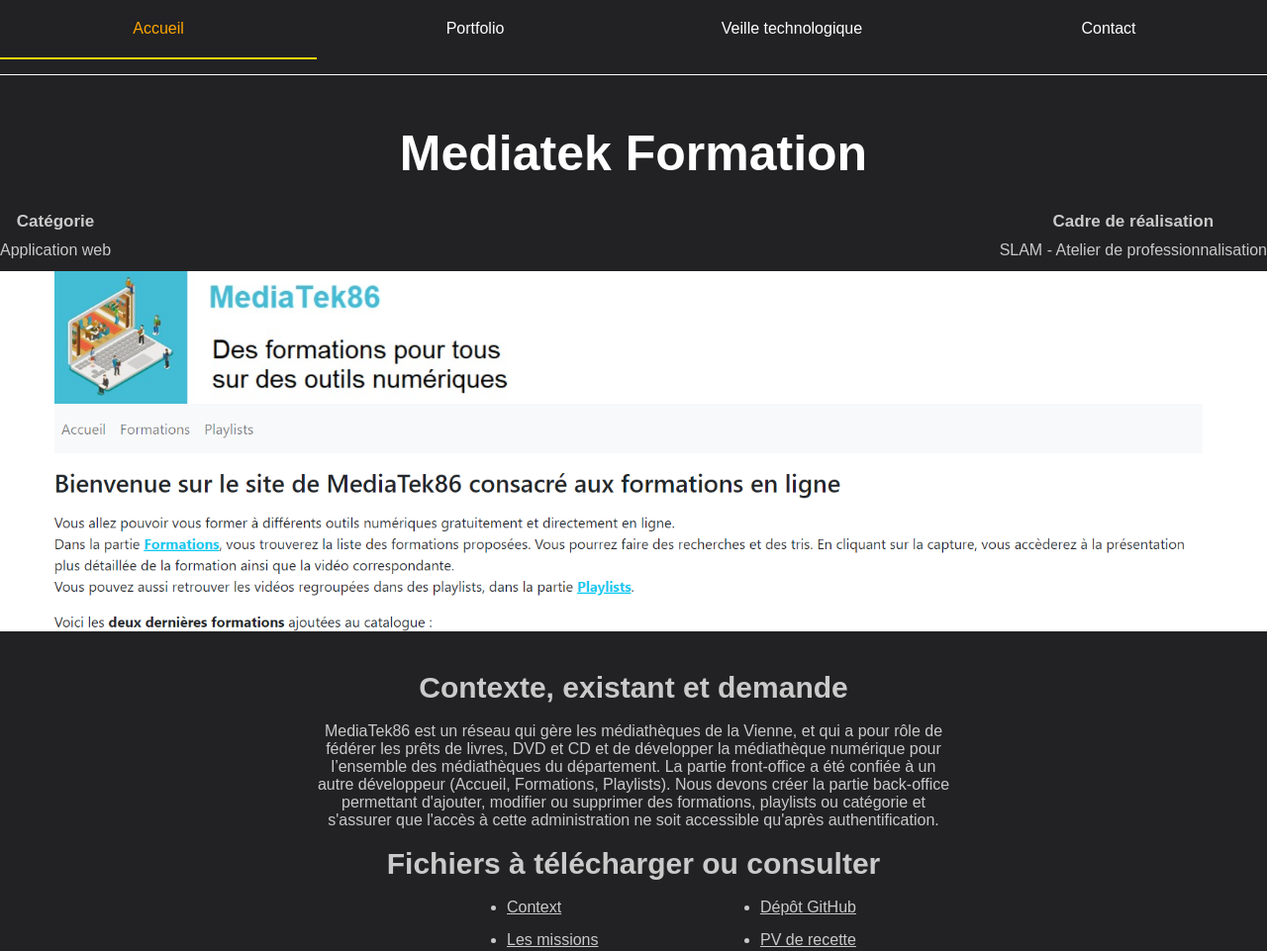
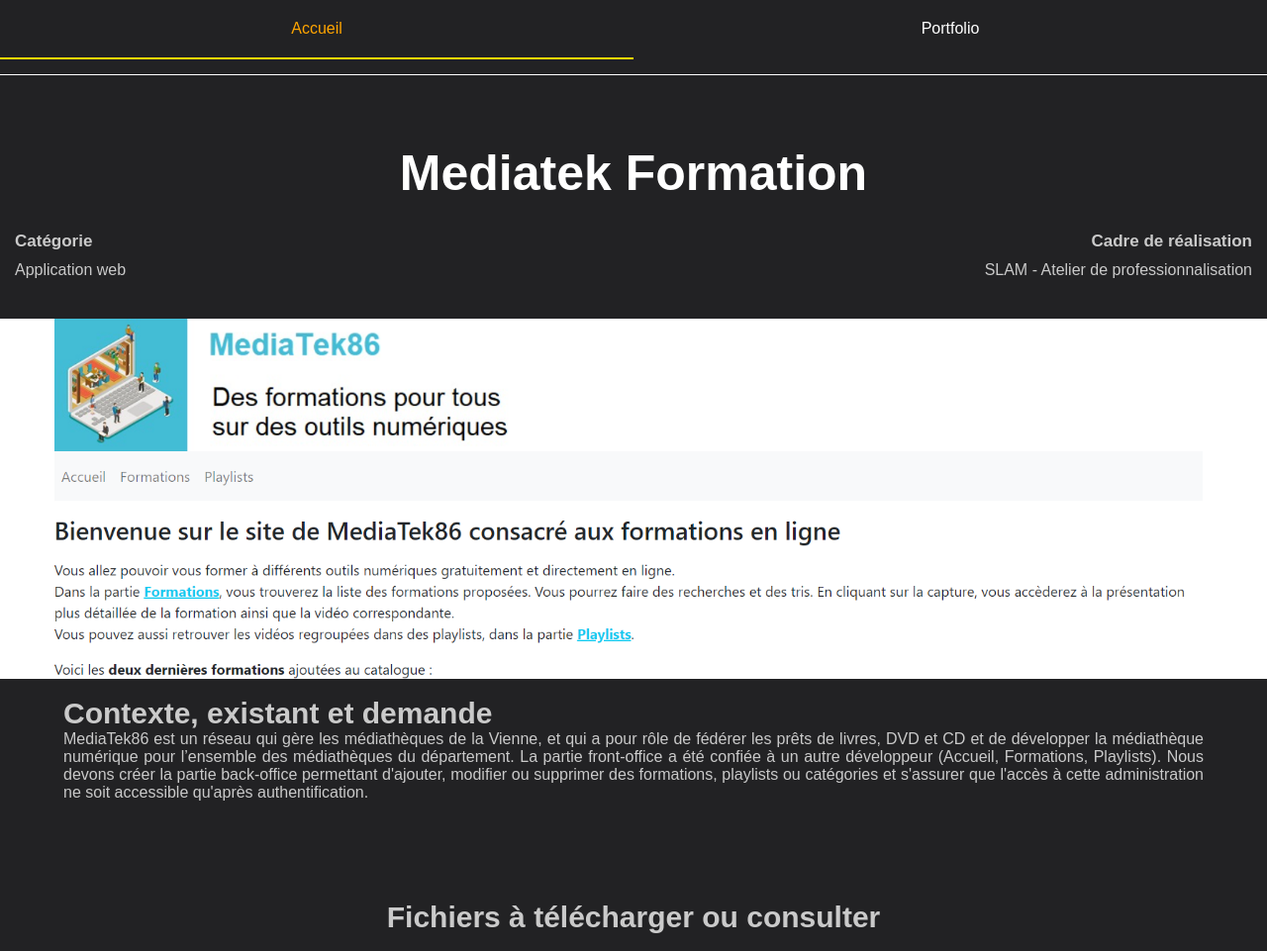
Before and after one commit to morganttheo/portfolio, a Symfony app: template templates/pages/projet1.html.twig in a window 1280 px wide; the page is wider, and only the part inside the window is pictured. Shown: the top 961 px of that part at 99% size. Run offline with Twig, Linux system fonts and the light colour scheme; the template is opened without the code that fills it, so the values that code supplies are empty; some libraries are stand-ins or nearby versions.

Commit message:
Ajout Cards et amélioration du css de l'AP1

```diff
--- a/public/css/Styles.css
+++ b/public/css/Styles.css
@@ -1,98 +1,78 @@
-*{
-    margin:0px;
-    padding: 0px;
+* {
+    margin: 0;
+    padding: 0;
     font-family: Avenir, sans-serif;
-
-
+    box-sizing: border-box;
 }
 
-body{
+html, body {
+    overflow-x: hidden; /* Empêche le débordement horizontal */
+    width: 100%;
     background-color: #222224;
-
-}
-nav ul{
-
-    list-style-type: none;
-    background-color: #222224;
-    padding-bottom: 0px;
-
-
-
-}
-nav li{
-    float: left;
-    width: 25%;
-
-    text-align: center;
-
 }
 
-nav ul::after{
-    content:"";
-    display: table;
-    clear: both;
-}
-nav{
+nav {
     width: 100%;
     margin: 0 auto;
     background-color: white;
     position: sticky;
-    top: 0px;
+    top: 0;
     border-bottom: 1px solid white;
-    z-index: 1000; /* assure que le menu reste au-dessus du contenu */
-
-
+    z-index: 1000; /* Assure que le menu reste au-dessus du contenu */
 }
 
-nav a{
+nav ul {
+    list-style-type: none;
+    padding: 0;
+    display: flex;
+    justify-content: space-around;
+    background-color: #222224;
+}
 
+nav li {
+    text-align: center;
+    flex: 1;
+}
+
+nav a {
     display: block;
     text-decoration: none;
     color: white;
     border-bottom: 2px solid transparent;
-    padding: 20px 0px;
-
+    padding: 20px 0;
 }
 
-nav a:hover{
+nav a:hover {
     color: orange;
     border-bottom: 2px solid gold;
 }
 
-h1{
-    padding-top: 10px;
+h1, h5 {
     color: white;
     text-align: center;
+    margin-top: 20px;
 }
 
-
-h5{
-    padding-top: 50px;
-    color: white;
-    text-align: center;
-
+.page-mediatek {
+    width: 40%;
+    height: auto;
+    display: block;
+    margin: 40px auto 0;
+    opacity: 0.5;
+    transition: opacity 0.3s;
 }
 
-.page-mediatek{
-    width: 40%;
-    height: 40%;
-    align: center;
-    padding-top: 40px;
-    opacity: 0.5;
-
-}
 .page-mediatek:hover {
-  opacity: 1;
+    opacity: 1;
 }
 
-
 .container {
-  position: relative;
-  text-align: center;
-  color: #cacaca;
+    position: relative;
+    text-align: center;
+    color: #cacaca;
 }
 
-.imgText{
+.imgText {
     position: absolute;
     top: 90%;
     left: 50%;
@@ -100,121 +80,270 @@ h5{
     text-align: center;
     font-size: 30px;
     color: #cacaca;
-    background-color: transparent ;
+    background-color: transparent;
     text-decoration: none;
 }
 
-.ap1-titre{
+.ap1-titre {
     padding-top: 50px;
     font-size: 50px;
     padding-bottom: 30px;
 }
 
-.box1{
+.box1 {
     position: relative;
 }
-.div-categorie{
-    position: absolute;
+
+.div-categorie {
+    position: relative;
+    text-align: left; /* Aligne les catégories à gauche */
+    width: 50%;
+    float: left;
+    padding-left: 15px;
 }
-.h6-categorie{
+.div-matiere {
+    position: relative;
+    text-align: right; /* Aligne les réalisations à droite */
+    width: 50%;
+    float: right;
+    padding-right: 15px;;
+}
+
+.h6-categorie {
     font-size: 17px;
     padding-bottom: 10px;
 }
-.div-matiere{
-    position: absolute;
-    right: 0px;
+
+.img-banniere {
+    width: 100%;
+    height: auto;
+    padding-top: 40px;
+    display: block;
 }
 
-.img-banniere{
-    width: 100%;
-    height: 100%;
-    padding-top: 60px;
+.context {
+    padding: 0 5%;
+    padding-bottom: 100px;
+    text-align: justify;
+}
+
+.gauche, .droite, .centre {
+    position: relative;
+    width: 100%; /* Correction pour éviter le dépassement */
+    text-align: center;
+    margin-bottom: 20px;
+}
+
+li {
+    margin-bottom: 15px;
 
 }
+/*Fichiers à télécharger*/
 
-.context{
-    padding-left: 25%;
-    padding-right: 25%;
-    padding-bottom: 150px;
+.centre {
+    display: flex;
+    flex-direction: column;
+    align-items: center;
+    margin: 20px auto;
 }
 
-.gauche{
-    position: absolute;
-    text-align: left;
-    left: 40%;
-    right:45%;
+.centre ul {
+    list-style-type: disc; /* Afficher les puces */
+    color: white; /* Couleur des puces et du texte */
+    padding-left: 20px; /* Ajouter un peu d'espace pour la puce */
+}
 
+.centre li {
+    margin: 10px 0; /* Espace entre chaque élément de la liste */
+    text-align: left; /* Aligner le texte à gauche */
+    padding-left: 10px; /* Ajouter un peu d'espace entre la puce et le texte */
 }
-.droite{
-    position: absolute;
-    text-align: left;
-    right: 0%;
-    left: 60%;
+.fich, .fich2 {
+    color: #cacaca;
+    text-align: center; /* Centre le conteneur */
 }
-.centre{
+
+.divCompetence {
     position: relative;
     text-align: center;
-    left: 50%;
-    right:50%;
+    align-items: flex-start;
+    margin: 20px auto;
+    width: 40%;
+}
+
+/* Compétences couvertes */
+.re {
+    text-align: left; /* Toujours aligner le texte à gauche */
+    margin-left: auto; /* Centrage avec un peu plus d'espace à gauche */
+    margin-right: auto;
+    max-width: 90%; /* Largeur de l'élément autour de 90%, plus proche du centre */
+}
+
+/* Définir les puces et ajuster la présentation */
+.re ul {
+    list-style-type: disc; /* Puces visibles */
+    padding-left: 30px; /* Un padding suffisant pour afficher les puces à gauche du texte */
+    margin: 0; /* Enlever la marge par défaut */
+    list-style-position: inside; /* S'assurer que les puces apparaissent à l'intérieur de la liste */
+}
+
+/* Si list-style-type ne fonctionne pas, ajoutons une puce via un pseudo-élément */
+.re ul li::before {
+    content: "\2022"; /* Le caractère Unicode pour la puce (bullet) */
+    color: white; /* La couleur des puces */
+    font-size: 1.5em; /* Taille de la puce */
+    margin-right: 10px; /* Espacement entre la puce et le texte */
+    margin-left: -20px; /* Déplacer légèrement la puce vers la gauche si nécessaire */
+}
+
+.re li {
+    margin: 5px 0; /* Espacement entre chaque élément de la liste */
+    text-align: left; /* Aligner le texte à gauche */
+}
+
+.re a {
+    color: white; /* Couleur du texte */
+    text-decoration: none; /* Enlever le soulignement des liens */
+}
+
+/* Titre */
+.re h4, .re h3 {
+    margin-left: 0; /* Titre sans décalage supplémentaire */
+}
+
+/* Aligner les puces et les textes */
+.re ul li {
+    display: flex;
+    align-items: baseline; /* Aligner le texte avec la puce */
+}
+
+.re ul li a {
+    display: inline-block; /* Garder le texte avec la puce dans le même bloc */
 }
 
 
-li{
-    margin-bottom: 15px;
+.doc {
+    padding: 30px 0 10px;
 }
 
-
-.fich{
-    color: #cacaca;
-    position: absolute;
-    left: 0%;
-
-}
-.fich2{
-    color: #cacaca;
-    position: absolute;
-    left: 0%;
+h3 {
+    font-size: 30px;
 }
 
-.divCompetence{
-    position: relative;
-    text-align: left;
-    left: 40%;
-}
-.re{
-    position: relative;
-}
-
-.doc{
-    padding-top: 30px;
-    padding-bottom:10px;
-}
-h3{
-    font-size: 30px;
-}
-footer{
+footer {
     position: relative;
     margin-top: 100px;
     text-align: center;
-
-}
-h4{
-    text-decoration:underline;
+    color: #cacaca;
 }
 
-.cv{
+h4 {
+    text-decoration: underline;
+}
+
+.cv {
     color: #cacaca;
+}
 
-}
-.footer-a{
+.footer-a {
     text-decoration: none;
     color: #cacaca;
 }
-
 
 .fa-linkedin {
     background: #3B5998;
     color: white;
     position: relative;
-    right: 100%;
 }
+
+.projetsTitle {
+    font-size: 45px;
+    color: #ECDFCC;
+}
+
+.iconTitle {
+    width: 40px;
+    height: 40px;
+    color: #ECDFCC;
+}
+
+/* Container des cartes */
+.projectsContainer {
+    display: flex;
+    justify-content: center;
+    padding: 20px;
+}
+
+/* Grille des cartes (une seule carte par ligne) */
+.projectsCards {
+    display: flex;
+    flex-direction: column;
+    align-items: center;
+    width: 100%;
+    max-width: 900px;
+    gap: 20px;
+}
+
+/* Style des cartes */
+.projectsCard {
+    display: flex;
+    background: #333;
+    padding: 0;
+    border-radius: 10px;
+    box-shadow: 0 4px 8px rgba(0, 0, 0, 0.1);
+    text-align: left;
+    color: white;
+    transition: transform 0.3s;
+    width: 100%;
+    height: 240px;
+}
+
+.projectsCard:hover {
+    transform: translateY(-5px);
+}
+
+.projectsPicture {
+    flex: 1.2;
+    height: 100%;
+}
+
+.projectsPicture img {
+    width: 100%;
+    height: 100%;
+    object-fit: cover;
+}
+
+.projectsContent {
+    flex: 2;
+    padding: 20px;
+    display: flex;
+    flex-direction: column;
+    justify-content: space-between;
+}
+
+.projectBtn {
+    align-self: flex-start;
+    margin-top: auto;
+}
+
+/* Lien dans la carte */
+.projectsCard a {
+    display: inline-block;
+    margin-top: 10px;
+    padding: 8px 15px;
+    background: #ECDFCC;
+    color: #333;
+    text-decoration: none;
+    border-radius: 5px;
+}
+
+.projectsCard a:hover {
+    background: #ECDFCC;
+}
+
+.projectsPage {
+    display: flex;
+    align-items: center;
+    justify-content: center;
+    gap: 10px;
+}
--- a/templates/basefront.html.twig
+++ b/templates/basefront.html.twig
@@ -6,8 +6,6 @@
         <ul>
             <li> <a href="{{ path('index') }}"> Accueil</a></li>
             <li> <a href="{{ path('portfolio') }}"> Portfolio</a></li>
-            <li> <a href="{{ path('veille') }}"> Veille technologique</a></li>
-            <li> <a href="#"> Contact</a></li>
         </ul>
     </nav>
 {% endblock %}
--- a/templates/pages/projet1.html.twig
+++ b/templates/pages/projet1.html.twig
@@ -11,71 +11,45 @@
                 <h6 class="h6-categorie"> Cadre de réalisation </h6>
                 <span> SLAM - Atelier de professionnalisation </span>
             </div>
-        <div>
+            <div class="img-container">
                 <img class="img-banniere" src="{{ asset('images/bannière-ap1.png') }}" alt="Image atelier de professionalisation" />
             </div>
-        <br>
+            </br>
             <div class="context">
-            <br>
                 <h3> Contexte, existant et demande </h3>
-            <br>
-            <a>MediaTek86 est un réseau qui gère les médiathèques de la Vienne, et qui a pour rôle de fédérer les prêts de livres, DVD et CD et de développer la médiathèque numérique pour l’ensemble des médiathèques du département.
+                <p>
+                    MediaTek86 est un réseau qui gère les médiathèques de la Vienne, et qui a pour rôle de fédérer les prêts de livres, DVD et CD
+                    et de développer la médiathèque numérique pour l’ensemble des médiathèques du département.
                     La partie front-office a été confiée à un autre développeur (Accueil, Formations, Playlists).
-               Nous devons créer la partie back-office permettant d'ajouter, modifier ou supprimer des formations, playlists ou catégorie et s'assurer que l'accès à cette administration ne soit accessible qu'après authentification.
-            </a>
-            <br>
-            <br>
+                    Nous devons créer la partie back-office permettant d'ajouter, modifier ou supprimer des formations, playlists ou catégories
+                    et s'assurer que l'accès à cette administration ne soit accessible qu'après authentification.
+                </p>
+            </div>
+
             <h3> Fichiers à télécharger ou consulter </h3>
-            <br>
-            <div class="gauche">
+
+            <div class="centre">
                 <ul>
-                    <li>
-                        <a class="fich" href="{{ asset('fichiers/Projet1/Context_Detaille.pdf') }}" download="Contexte_Detaille.pdf"> Context </a>
-                    </li>
-
-                    <li>
-                        <a class="fich" href="{{ asset('fichiers/Projet1/les_missions.pdf') }}" download="les_missions.pdf"> Les missions </a>
-                    </li>
-
-                    <li>
-                        <a class="fich" href="{{ asset('fichiers/Projet1/cahier_des_charges.pdf') }}" download="cahier_des_charges.pdf"> Cahier des charges </a>
-                    </li>
-
-                    <li>
-                       <a class="fich" href="{{ asset('fichiers/Projet1/Contrat_De_Developpement.pdf') }}" download="Contrat "> Contrat de développement</a>
-                    </li>
-                    <li>
-                        <a class="fich2" href="https://morgantmediatek.go.yj.fr/mediatekformation/documentation/"> Documentation technique </a>
-                    </li>
-                </ul>
-
-            </div>
-            <div class="droite">
-                <ul>
-                    <li>
-                        <a class="fich2" href="https://github.com/morganttheo/mediatekformation.git"> Dépôt GitHub</a>
-                    </li>
-                    <li>
-                        <a class="fich2" href="{{ asset('fichiers/Projet1/pv_recette.pdf') }}" download="pv_recette.pdf">PV de recette </a>
-                    </li>
-                    <li>
-                        <a class="fich2" href="{{ asset('fichiers/Projet1/compte_rendu.pdf') }}" download="compte_rendu.pdf"> Compte rendu</a>
-                    </li>
-                    <li>
-                        <a class="fich2" href="https://morgantmediatek.go.yj.fr/mediatekformation/public/"> Site en ligne </a>
-                    </li>
-
+                    <li><a class="fich" href="{{ asset('fichiers/Projet1/Context_Detaille.pdf') }}" download="Contexte_Detaille.pdf"> Context </a></li>
+                    <li><a class="fich" href="{{ asset('fichiers/Projet1/les_missions.pdf') }}" download="les_missions.pdf"> Les missions </a></li>
+                    <li><a class="fich" href="{{ asset('fichiers/Projet1/cahier_des_charges.pdf') }}" download="cahier_des_charges.pdf"> Cahier des charges </a></li>
+                    <li><a class="fich" href="{{ asset('fichiers/Projet1/Contrat_De_Developpement.pdf') }}" download="Contrat"> Contrat de développement</a></li>
+                    <li><a class="fich2" href="https://github.com/morganttheo/mediatekformation.git"> Dépôt GitHub</a></li>
+                    <li><a class="fich2" href="{{ asset('fichiers/Projet1/pv_recette.pdf') }}" download="pv_recette.pdf"> PV de recette </a></li>
+                    <li><a class="fich2" href="{{ asset('fichiers/Projet1/compte_rendu.pdf') }}" download="compte_rendu.pdf"> Compte rendu</a></li>
                 </ul>
             </div>
-        </div>
-        <br>
+
+            <p class="note">Le site n'est plus accessible en ligne car non utilisé.</p>
+
             <div class="doc">
                 <h3> Documentation utilisateur </h3>
-            <br>
+                </br>
                 <video controls preload="metadata" width="600" height="300">
-                <source src="{{ asset('fichiers/Projet1/TutoMediatek.mp4') }}" type="video/mp4" >
+                    <source src="{{ asset('fichiers/Projet1/TutoMediatek.mp4') }}" type="video/mp4">
                     <track label="English" kind="captions" srclang="en" src="resources/myvideo-en.vtt" default>
                 </video>
+            </div>
         </div>
         <div class="re">
             <div class="divCompetence">
@@ -105,7 +79,7 @@
                         <a>Vérifier le respect des règles d'utilisation des ressources numériques</a>
                     </li>
                 </ul>
-
+                </br>
                 <h4>Répondre aux incidents et aux demandes d'assistance et d'évolution </h4>
                 <br>
 
@@ -120,6 +94,7 @@
                         <a>Traiter des demandes concernant les applications</a>
                     </li>
                 </ul>
+                </br>
                 <h4>Développer la présence en ligne de l'organisation</h4>
                 <br>
 
@@ -135,7 +110,7 @@
                         <a>Participer à l'évolution d'un site web exploitant les données de l'organisation</a>
                     </li>
                 </ul>
-
+                </br>
                 <h4> Travailler en mode projet</h4>
                 <br>
                 <ul>
@@ -149,7 +124,7 @@
                         <a>Evaluer les indicateurs de suivi d'un projet et analyser les écarts</a>
                     </li>
                 </ul>
-
+                </br>
                 <h4>Mettre à disposition des utilisateurs un service informatique</h4>
                 <br>
                 <ul>
@@ -163,7 +138,7 @@
                         <a>Accompagner les utilisateurs dans la mise en place d'un service</a>
                     </li>
                 </ul>
-
+                </br>
                 <h4>Concevoir et développer une solution applicative</h4>
                 <br>
                 <ul>
@@ -201,6 +176,7 @@
                         <a>Exploiter les fonctionnalités d'un environnement de développement et de tests</a>
                     </li>
                 </ul>
+                </br>
                 <h4>Assurer la maintenance corrective ou évolutive d'une solution applicative</h4>
                 <br>
                 <ul>
@@ -214,7 +190,7 @@
                         <a>Analyser et corriger un dysfonctionnement</a>
                     </li>
                 </ul>
-
+                </br>
                 <h4>Gérer les données</h4>
                 <br>
                 <ul>
@@ -228,7 +204,7 @@
             </div>
         </div>
         <div class="re">
-            <div class="divCompetence">
+            <div class="centre">
                 <br>
                 <h3> Technologies utilisées</h3>
                 <br>
```
Also changed, not shown: templates/pages/accueil.html.twig (+34 -1 lines), templates/pages/portfolio.html.twig (+5 -4 lines), templates/pages/veille.html.twig (deleted, +0 -35 lines), public/images/AP3.png (added), public/images/Mediatek2 - Copie.png (added), public/images/Mediatek2 - Copie2.png (added), public/images/Mediatek2.png (added). Lines whose indentation alone changed are shown as unchanged.
